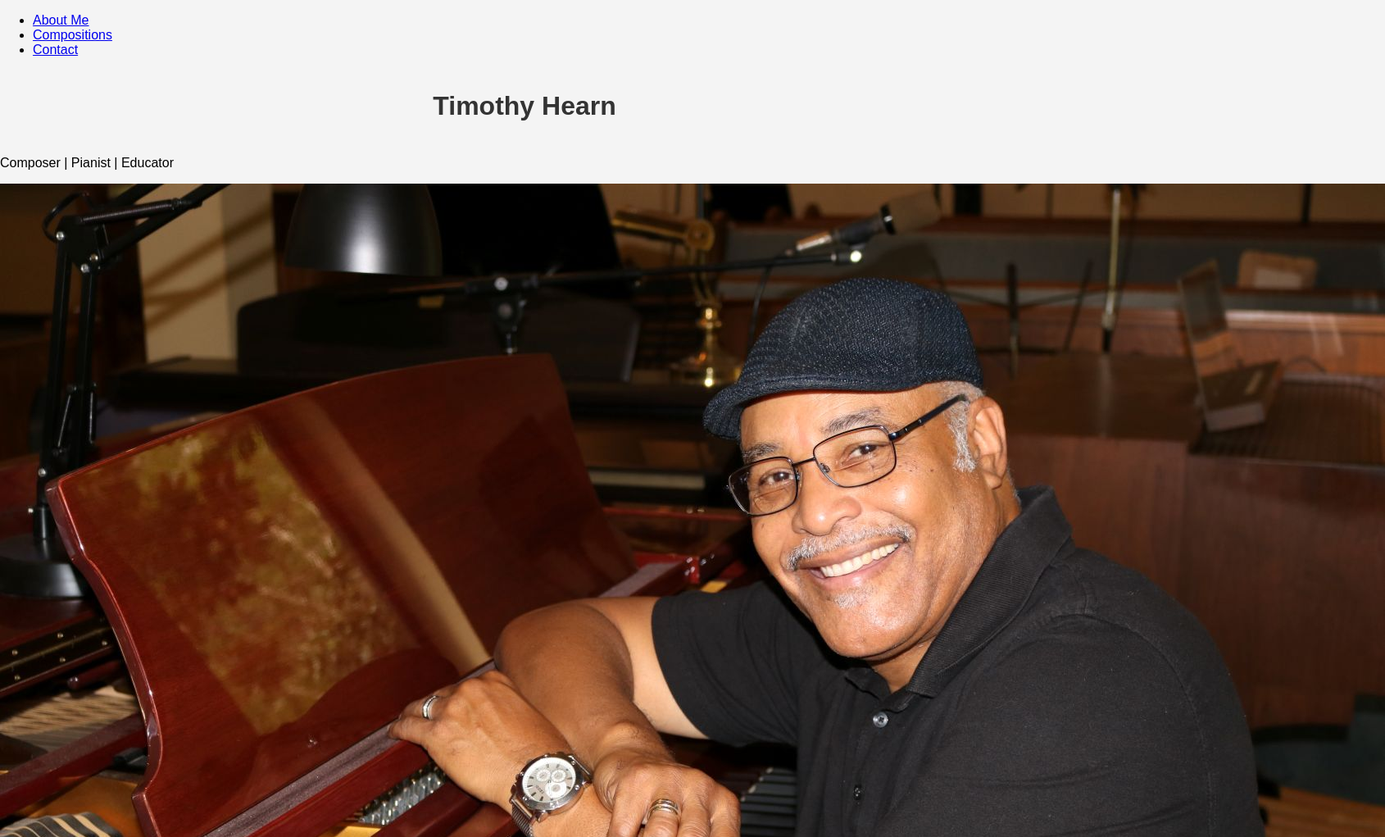
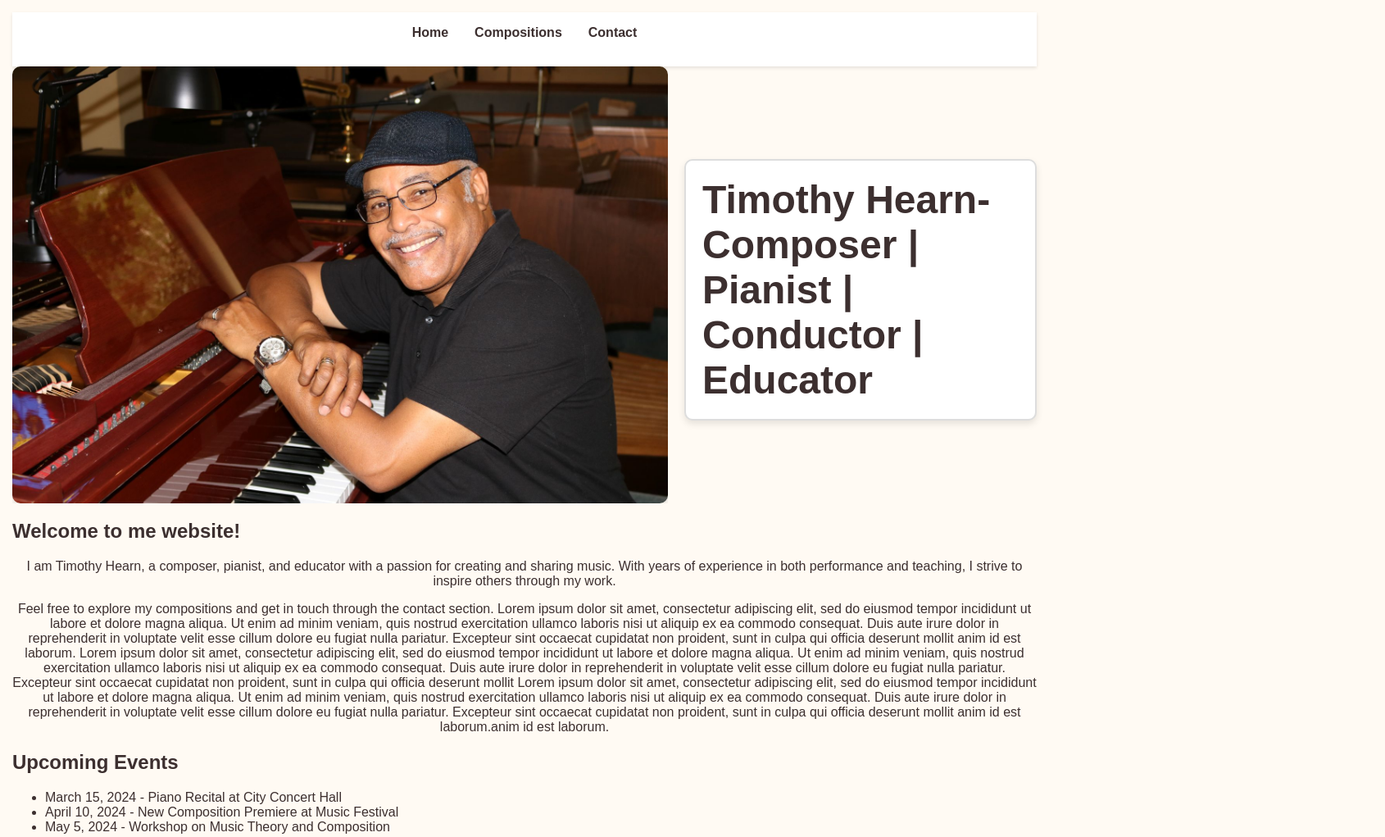
Before and after one commit to LisaPiano/timothy, a plain HTML site: page index.html in a window 1280 px wide. Shown: the top 1021 px of the page at 82% size, 1690 px wide, since content can reach past the window. Drawn offline with Linux system fonts and the light colour scheme; a script that the page names is missing.

Commit message:
links to pages are functional, adds two sections to index.html. Also, experiment with colors

```diff
--- a/index.html
+++ b/index.html
@@ -8,26 +8,45 @@
     <script src="script.js" defer></script>
 </head>
 <body>
-<nav>
-    <ul>
-        <li><a href="index.html" class="active" aria-current="page">About Me</a></li>
-        <li><a href="compositions.html">Compositions</a></li>
-        <li><a href="contact.html">Contact</a></li>
-    </ul>
+
+<nav class="main-nav">
+  <div class="nav-header">
+    <button class="nav-toggle" aria-label="Toggle navigation">
+      ☰
+    </button>
+  </div>
+  <ul class="nav-links">
+    <li><a href="index.html" class="active" aria-current="page">Home</a></li>
+    <li><a href="compositions.html">Compositions</a></li>
+    <li><a href="contact.html">Contact</a></li>
+  </ul>
 </nav>
 
+
 <header>
-    <h1>Timothy Hearn</h1>
-    <p>Composer | Pianist | Educator</p>
-
-    <img src="images/timothy.jpg" alt="Timothy Hearn">
+    <h1>Timothy Hearn-Composer | Pianist | Conductor | Educator</h1>
+    <div class="image-container">
+        <img src="images/timothy.jpg" alt="Timothy Hearn">
+    </div>
 </header>
 
 <main>
     <section id="about">
-        <h2>About Me</h2>
-        <p>Welcome to my personal website! I am Timothy Hearn, a composer, pianist, and educator with a passion for creating and sharing music. With years of experience in both performance and teaching, I strive to inspire others through my work.</p>
-        <p>Feel free to explore my compositions and get in touch through the contact section.</p>
+        <h2>Welcome to me website!</h2>
+        <p>I am Timothy Hearn, a composer, pianist, and educator with a passion for creating and sharing music. With years of experience in both performance and teaching, I strive to inspire others through my work.</p>
+        <p>Feel free to explore my compositions and get in touch through the contact section. Lorem ipsum dolor sit amet, consectetur adipiscing elit, sed do eiusmod tempor incididunt ut labore et dolore magna aliqua. Ut enim ad minim veniam, quis nostrud exercitation ullamco laboris nisi ut aliquip ex ea commodo consequat. Duis aute irure dolor in reprehenderit in voluptate velit esse cillum dolore eu fugiat nulla pariatur. Excepteur sint occaecat cupidatat non proident,
+            sunt in culpa qui officia deserunt mollit anim id est laborum. Lorem ipsum dolor sit amet, consectetur adipiscing elit, sed do eiusmod tempor incididunt ut labore et dolore magna aliqua. Ut enim ad minim veniam, quis nostrud exercitation ullamco laboris nisi ut aliquip ex ea commodo consequat. Duis aute irure dolor in reprehenderit in voluptate velit esse cillum dolore eu fugiat nulla pariatur. Excepteur sint occaecat cupidatat non proident,
+             sunt in culpa qui officia deserunt mollit Lorem ipsum dolor sit amet, consectetur adipiscing elit, sed do eiusmod tempor incididunt ut labore et dolore magna aliqua. Ut enim ad minim veniam, quis nostrud exercitation ullamco laboris nisi ut aliquip ex ea commodo consequat. Duis aute irure dolor in reprehenderit in voluptate velit esse cillum dolore eu fugiat nulla pariatur. Excepteur sint occaecat cupidatat
+              non proident, sunt in culpa qui officia deserunt mollit anim id est laborum.anim id est laborum.</p>
+    </section>
+
+    <section id="upcoming events">
+        <h2>Upcoming Events</h2>
+        <ul>
+            <li>March 15, 2024 - Piano Recital at City Concert Hall</li>
+            <li>April 10, 2024 - New Composition Premiere at Music Festival</li>
+            <li>May 5, 2024 - Workshop on Music Theory and Composition</li>
+        </ul>
     </section>
     </main>
 
--- /dev/null
+++ b/script.js
@@ -0,0 +1,6 @@
+ const toggle = document.querySelector('.nav-toggle');
+  const navLinks = document.querySelector('.nav-links');
+
+  toggle.addEventListener('click', () => {
+    navLinks.classList.toggle('active');
+  });
--- a/styles.css
+++ b/styles.css
@@ -1,11 +1,122 @@
 body {
     font-family: Arial, sans-serif;
     margin: 0;
-    padding: 0;
-    background-color: #f4f4f4;
+    padding: 15px;
+    /* background-color: #f4f4f4; */
+    background-color: #fffaf3;
+    color: #3c2f2f;
 }
+
+/* nav */
+/* Base styles: mobile first */
+.main-nav {
+  background-color: #fff;
+  padding: 1rem;
+  box-shadow: 0 2px 4px rgba(0,0,0,0.1);
+}
+
+.nav-header {
+  display: flex;
+  justify-content: space-between;
+  align-items: center;
+}
+
+.nav-toggle {
+  font-size: 1.5rem;
+  background: none;
+  border: none;
+  cursor: pointer;
+}
+
+.nav-links {
+  display: none;
+  flex-direction: column;
+  gap: 1rem;
+  list-style: none;
+  padding: 0;
+  margin-top: 1rem;
+}
+
+.nav-links.active {
+  display: flex;
+}
+
+.nav-links a {
+  text-decoration: none;
+    color: #3c2f2f;
+  font-weight: 600;
+}
+
+.nav-links a:hover,
+.nav-links a:focus {
+  color: #007BFF;
+  font-size: 1.1rem;
+}
+/* End NAV */
+
+.image-container {
+  max-width: 800px;
+  margin: 0 auto;
+  overflow: hidden;
+}
+
+header img {
+    display: block;
+    margin: 0 auto;
+    width: 100%;
+    max-width: 800px;
+    height: auto;
+    border-radius: 10px;
+    box-shadow: 0 4px 8px rgba(0, 0, 0, 0.1);
+    transition: transform 0.3s ease, filter 0.3s ease;
+}
+
+.image-container img:hover {
+  transform: scale(1.05);
+  filter: brightness(1.1);
+}
+
+
 h1 {
-    color: #333;
     text-align: center;
     padding: 20px 0;
+    border: 2px solid #ddd;
+    border-radius: 10px;
+    background-color: #fff;
+    box-shadow: 0 4px 8px rgba(0, 0, 0, 0.1);
+    font-size: 2.5rem;
+    margin-bottom: 20px;
 }
+
+p {
+    text-align: center;
+}
+/* --------------------------------------------------------------- */
+
+@media (min-width: 768px) {
+  .nav-toggle {
+    display: none;
+  }
+
+  .nav-links {
+    display: flex !important;
+    flex-direction: row;
+    justify-content: center;
+    gap: 2rem;
+    margin-top: 0;
+  }
+
+  header {
+    display: flex;
+    flex-direction: row-reverse;
+  }
+
+  h1 {
+    margin-left: 20px;
+    text-align: left;
+    font-size: 3rem;
+    padding: 20px;
+    flex: 1;
+    align-self: center;
+  }
+}
```
